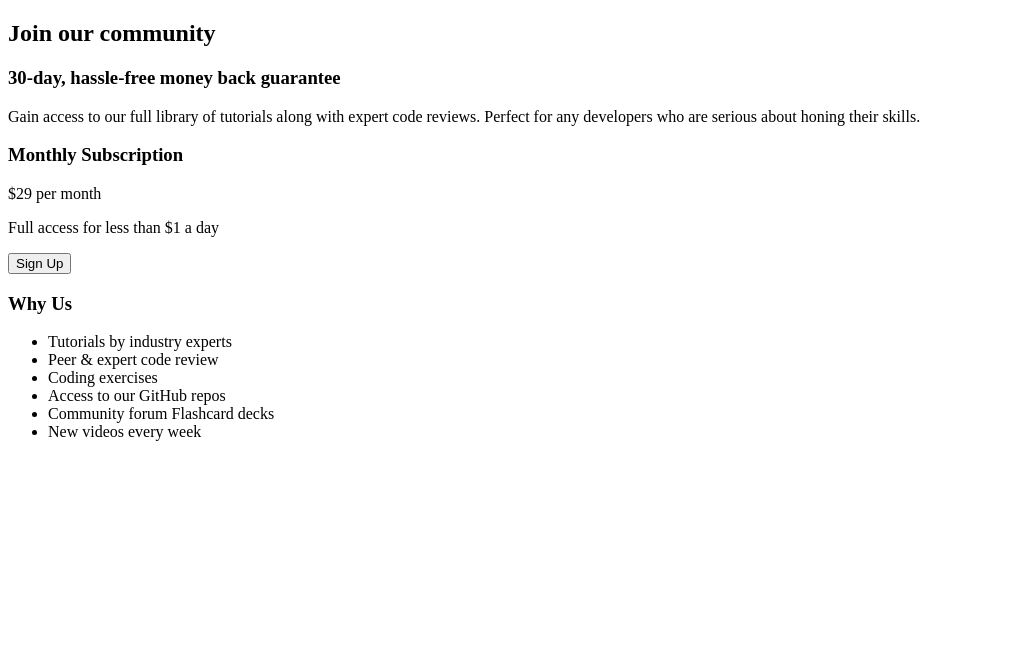
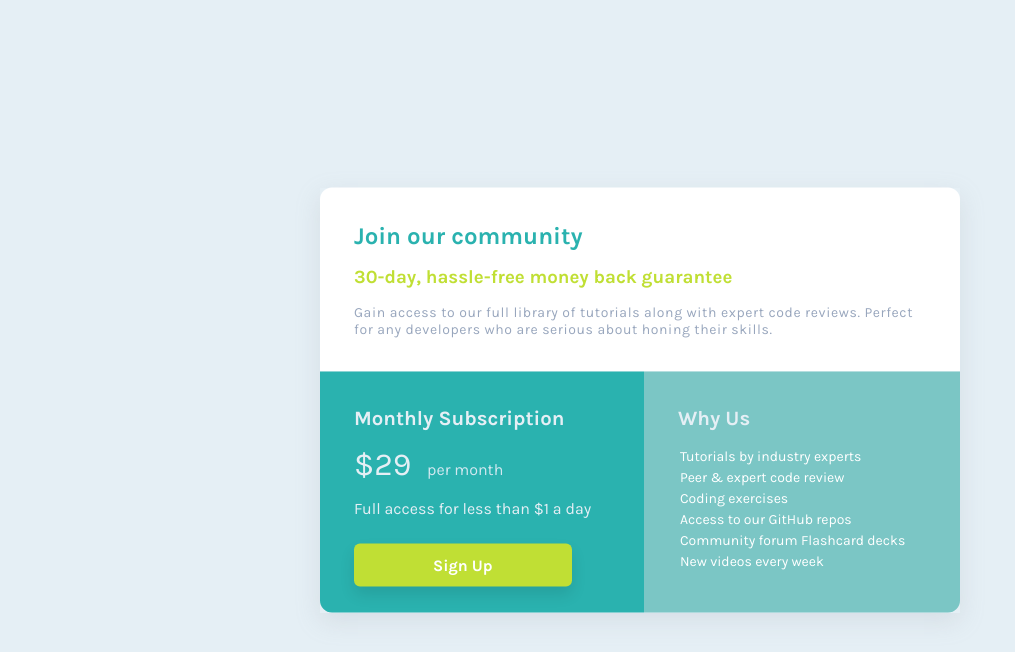
Before and after one commit to N11KK11/FEM-single-price-grid-component, a plain HTML site: page index.html in a window 1280 px wide. Shown: the whole page, without its empty margins (0-1015 px from the left). Drawn offline with Linux system fonts and the light colour scheme.

Commit message:
renaming files

```diff
--- a/index.html
+++ b/index.html
@@ -8,7 +8,7 @@
 <link rel="preconnect" href="https://fonts.gstatic.com" crossorigin>
 <link href="https://fonts.googleapis.com/css2?family=Karla:wght@400;700&display=swap" rel="stylesheet">
 
-<link rel="stylesheet" type="text/css" href="pricegrid-styles.css">
+<link rel="stylesheet" type="text/css" href="style.css">
 
 	</head>
 
```
